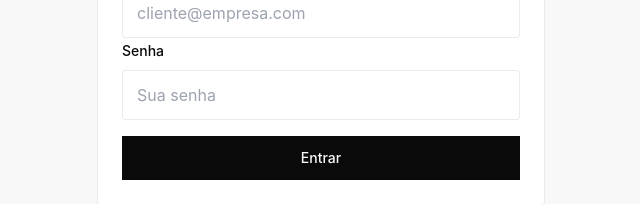
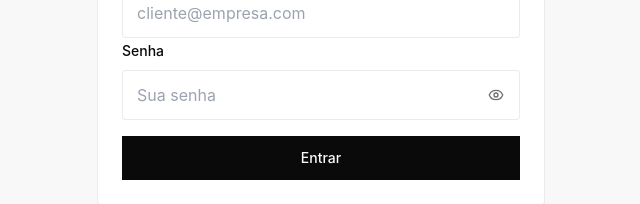
Before and after one commit to VexCodingEnterprise/Site-System_VexCoding, a Next.js app: page /cliente in a window 1280 px wide. Shown: the part 456-660 px from the top of the page, without its empty margins (319-959 px from the left). Built offline with nearby package versions, Linux system fonts and the light colour scheme; no server answers.

Commit message:
Update cliente-login-page.tsx

```diff
--- a/src/components/cliente/cliente-login-page.tsx
+++ b/src/components/cliente/cliente-login-page.tsx
@@ -3,8 +3,9 @@
 import Link from 'next/link';
 import { useEffect, useState } from 'react';
 import { useRouter } from 'next/navigation';
-import { ArrowLeft } from 'lucide-react';
+import { ArrowLeft, Eye, EyeOff } from 'lucide-react';
 import { BrandLogo } from '@/components/brand-logo';
+import { demoClientPassword, signInDemoClient } from '@/lib/client-portal-demo';
 import { getBrowserSupabase, hasBrowserSupabaseConfig } from '@/lib/supabase';
 
 export function ClienteLoginPage() {
@@ -12,6 +13,7 @@ export function ClienteLoginPage() {
   const [form, setForm] = useState({ email: '', password: '' });
   const [loading, setLoading] = useState(false);
   const [message, setMessage] = useState('');
+  const [showPassword, setShowPassword] = useState(false);
 
   useEffect(() => {
     router.prefetch('/cliente/dashboard');
@@ -43,11 +45,13 @@ export function ClienteLoginPage() {
 
               try {
                 if (!hasBrowserSupabaseConfig) {
-                  throw new Error('Area do cliente ainda nao esta conectada ao Supabase.');
+                  signInDemoClient(form.email, form.password);
+                  window.location.assign('/cliente/dashboard');
+                  return;
                 }
 
                 const supabase = getBrowserSupabase();
-                const { error } = await supabase.auth.signInWithPassword({
+                const { data, error } = await supabase.auth.signInWithPassword({
                   email: form.email,
                   password: form.password,
                 });
@@ -56,7 +60,11 @@ export function ClienteLoginPage() {
                   throw new Error(error.message);
                 }
 
-                router.push('/cliente/dashboard');
+                if (!data.session) {
+                  throw new Error('Nao foi possivel iniciar a sessao do cliente.');
+                }
+
+                window.location.assign('/cliente/dashboard');
               } catch (loginError) {
                 setMessage(loginError instanceof Error ? loginError.message : 'Nao foi possivel entrar.');
               } finally {
@@ -76,14 +84,30 @@ export function ClienteLoginPage() {
             </label>
             <label className="space-y-2">
               <span className="text-sm font-medium text-[var(--text)]">Senha</span>
-              <input
-                type="password"
-                className="field"
-                value={form.password}
-                onChange={(event) => setForm((current) => ({ ...current, password: event.target.value }))}
-                placeholder="Sua senha"
-              />
+              <div className="relative">
+                <input
+                  type={showPassword ? 'text' : 'password'}
+                  className="field pr-12"
+                  value={form.password}
+                  onChange={(event) => setForm((current) => ({ ...current, password: event.target.value }))}
+                  placeholder="Sua senha"
+                />
+                <button
+                  type="button"
+                  onClick={() => setShowPassword((current) => !current)}
+                  aria-label={showPassword ? 'Ocultar senha' : 'Mostrar senha'}
+                  className="absolute inset-y-0 right-0 flex w-12 items-center justify-center text-[var(--muted)] transition hover:text-[var(--text)]"
+                >
+                  {showPassword ? <EyeOff size={16} /> : <Eye size={16} />}
+                </button>
+              </div>
             </label>
+
+            {!hasBrowserSupabaseConfig ? (
+              <div className="border border-[var(--line)] bg-[var(--panel)] px-4 py-3 text-sm muted">
+                Use o e-mail do cliente cadastrado e a senha demo `{demoClientPassword}` enquanto o Supabase oficial nao estiver preenchido.
+              </div>
+            ) : null}
 
             <button
               type="submit"
```
